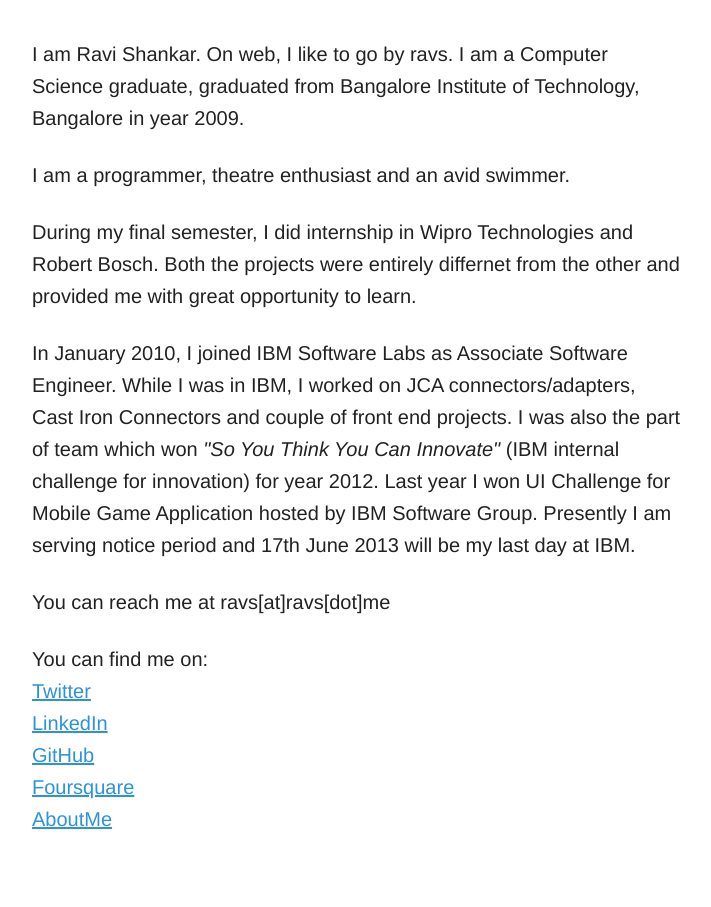
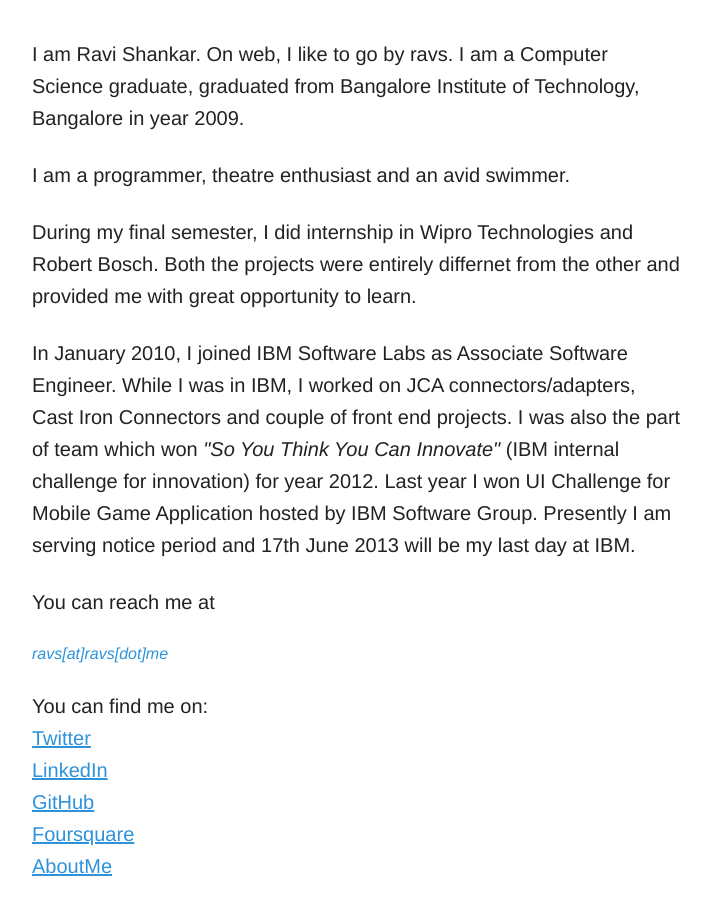
Before and after one commit to ravs/ravs.github.io, a Jekyll site: the page built from about/index.html, in a window 1280 px wide. Shown: the part 475-1382 px from the top of the page, without its empty margins (283-994 px from the left). Built offline with Jekyll 4.4.1, drawn with Linux system fonts in a browser that asks for light colours; Markdown is read by kramdown in place of the engine named in the settings; before the commit the page ends 1335 px from its top, so only the background shows below that.

Commit message:
about page update

```diff
--- a/about/index.html
+++ b/about/index.html
@@ -14,7 +14,7 @@
 
 <p>In January 2010, I joined IBM Software Labs as Associate Software Engineer. While I was in IBM, I worked on JCA connectors/adapters, Cast Iron Connectors and couple of front end projects. I was also the part of team which won <i>"So You Think You Can Innovate"</i> (IBM internal challenge for innovation) for year 2012. Last year I won UI Challenge for Mobile Game Application hosted by IBM Software Group. Presently I am serving notice period and 17th June 2013 will be my last day at IBM.</p>
 
-<p>You can reach me at ravs[at]ravs[dot]me</p>
+<p>You can reach me at <div class="mail">ravs[at]ravs[dot]me</div></p>
 
 <p>You can find me on:<br>
 <a href="http://twitter.com/ravs24">Twitter</a><br>
--- a/css/main.css
+++ b/css/main.css
@@ -284,6 +284,10 @@
 }
 .content hr{
 }
+.content .mail {
+  color: #2E92DA;
+  font-style: italic;
+}
 .meta {
 }
 .meta a {
```
